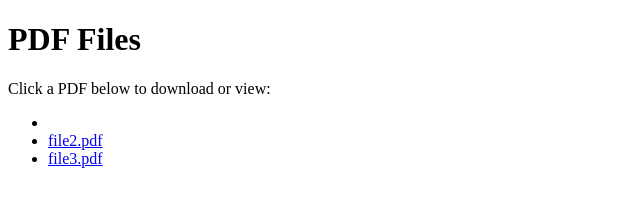
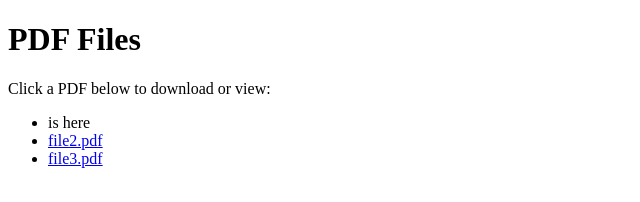
Before and after one commit to timorabadi/Promotion_Hamid_Timorabadi, a plain HTML site: page index.html in a window 1280 px wide. Shown: the full height of the page, 0-640 px from the left. Drawn offline with Linux system fonts and the light colour scheme.

Commit message:
Update index.html

```diff
--- a/index.html
+++ b/index.html
@@ -9,7 +9,7 @@
   <p>Click a PDF below to download or view:</p>
 
   <ul>
-    <li><a href="Hamid"></a></li>
+    <li><a href="Hamid"></a>is here</li>
     <li><a href="file2.pdf">file2.pdf</a></li>
     <li><a href="file3.pdf">file3.pdf</a></li>
   </ul>
```
